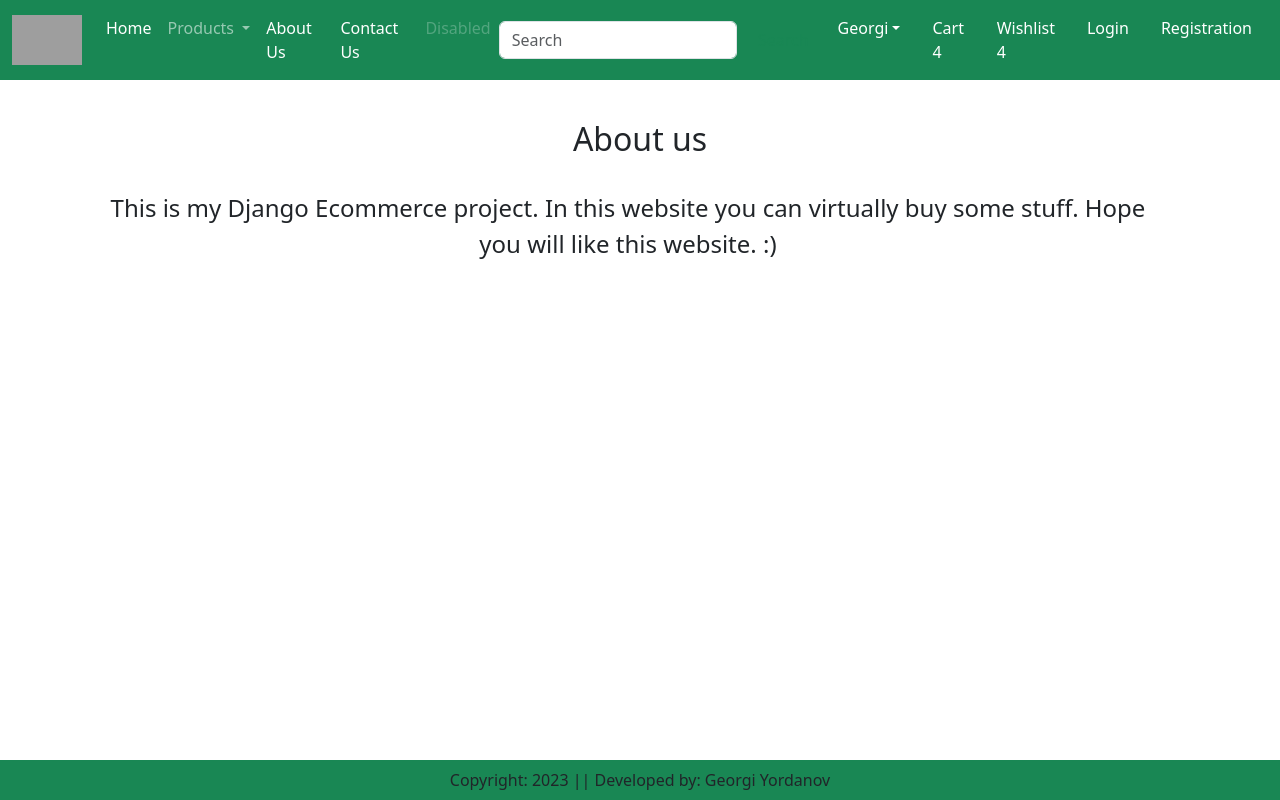
After one commit to GGeorgiDY/EcommerceProject, a Django app: page /about/ in a window 1280 px wide. The commit adds this page. Run offline with Django 4.2, Linux system fonts and the light colour scheme; some libraries are stand-ins or nearby versions; grey boxes are pictures that could not be loaded.

Commit message:
add About us and Contact us pages

```diff
--- a/EcommerceProject/EcommerceProject/EcommerceApp/urls.py
+++ b/EcommerceProject/EcommerceProject/EcommerceApp/urls.py
@@ -1,10 +1,12 @@
 from django.conf import settings
 from django.conf.urls.static import static
 from django.urls import path
-from EcommerceProject.EcommerceApp.views import home, CategoryView, ProductDetails, CategoryTitle
+from EcommerceProject.EcommerceApp.views import home, CategoryView, ProductDetails, CategoryTitle, about, contact
 
 urlpatterns = [
     path('', home, name='home'),
+    path('about/', about, name='about'),
+    path('contact/', contact, name='contact'),
     path('category/<slug:val>', CategoryView.as_view(), name='category'),
     path('category-title/<val>', CategoryTitle.as_view(), name='category-title'),
     path('product-detail/<int:pk>', ProductDetails.as_view(), name='product-detail'),
--- a/EcommerceProject/EcommerceProject/EcommerceApp/views.py
+++ b/EcommerceProject/EcommerceProject/EcommerceApp/views.py
@@ -7,6 +7,14 @@ def home(request):
     return render(request, "EcommerceApp/home.html")
 
 
+def about(request):
+    return render(request, "EcommerceApp/about.html")
+
+
+def contact(request):
+    return render(request, "EcommerceApp/contact.html")
+
+
 class CategoryView(View):
     def get(self, request, val):
         products = Product.objects.filter(category=val)
@@ -14,7 +22,7 @@ class CategoryView(View):
         return render(request, "EcommerceApp/category.html", locals())
 
 
-# add logic to filter the products, by their title in the page
+# add more logic in category page to filter the products by their title
 class CategoryTitle(View):
     def get(self, request, val):
         products = Product.objects.filter(title=val)
--- /dev/null
+++ b/EcommerceProject/templates/EcommerceApp/about.html
@@ -0,0 +1,18 @@
+{% extends 'EcommerceApp/base.html' %}
+{% load static %}
+{% block title %}About us{% endblock title %}
+
+{% block main-content %}
+    <div class="container mt-3">
+        <br>
+        <h2 class="text-center">About us</h2>
+        <br>
+        <div class="row container">
+            <p class="fs-4 text-center">
+                This is my Django Ecommerce project.
+                In this website you can virtually buy some stuff.
+                Hope you will like this website. :)
+            </p>
+        </div>
+    </div>
+{% endblock main-content %}
--- a/EcommerceProject/templates/EcommerceApp/base.html
+++ b/EcommerceProject/templates/EcommerceApp/base.html
@@ -55,11 +55,11 @@
                     </ul>
                 </li>
                 <li class="nav-item">
-                    <a class="nav-link text-white" href="#">About Us</a>
+                    <a class="nav-link text-white" href="{% url 'about' %}">About Us</a>
                 </li>
 
                 <li class="nav-item">
-                    <a class="nav-link text-white" href="#">Contact Us</a>
+                    <a class="nav-link text-white" href="{% url 'contact' %}">Contact Us</a>
                 </li>
 
                 <li class="nav-item">
--- a/EcommerceProject/templates/EcommerceApp/home.html
+++ b/EcommerceProject/templates/EcommerceApp/home.html
@@ -39,7 +39,7 @@
         <div class="row-container">
             <div class="col-md-4 col-sm-4 mi-go wow fadeInUp" data-wow-duration="1s" data-wow-delay="0.6s" style="animation-direction: 1s; animation-delay: 0.6s; animation-name: none;">
                 <div class="goodnesssec buttermilk smbg">
-                    <a href="#">
+                    <a href="{% url 'category' 'ML' %}">
                         <div class="goodnessseccont text-center">
                             <img src="{% static 'EcommerceApp/images/product/buffalo-ghee.png' %}" class="img-responsive center-block" alt="">
                             <p class="mlkpro">Milk</p>
@@ -50,7 +50,7 @@
 
             <div class="col-md-4 col-sm-4 mi-go wow fadeInUp" data-wow-duration="1s" data-wow-delay="0.6s" style="animation-direction: 1s; animation-delay: 0.6s; animation-name: none;">
                 <div class="goodnesssec buttermilk smbg">
-                    <a href="#">
+                    <a href="{% url 'category' 'IC' %}">
                         <div class="goodnessseccont text-center">
                             <img src="{% static 'EcommerceApp/images/product/buffalo-ghee.png' %}" class="img-responsive center-block" alt="">
                             <p class="mlkpro">Milk</p>
```
Also changed, not shown: EcommerceProject/templates/EcommerceApp/contact.html (added, +18 -0 lines).
